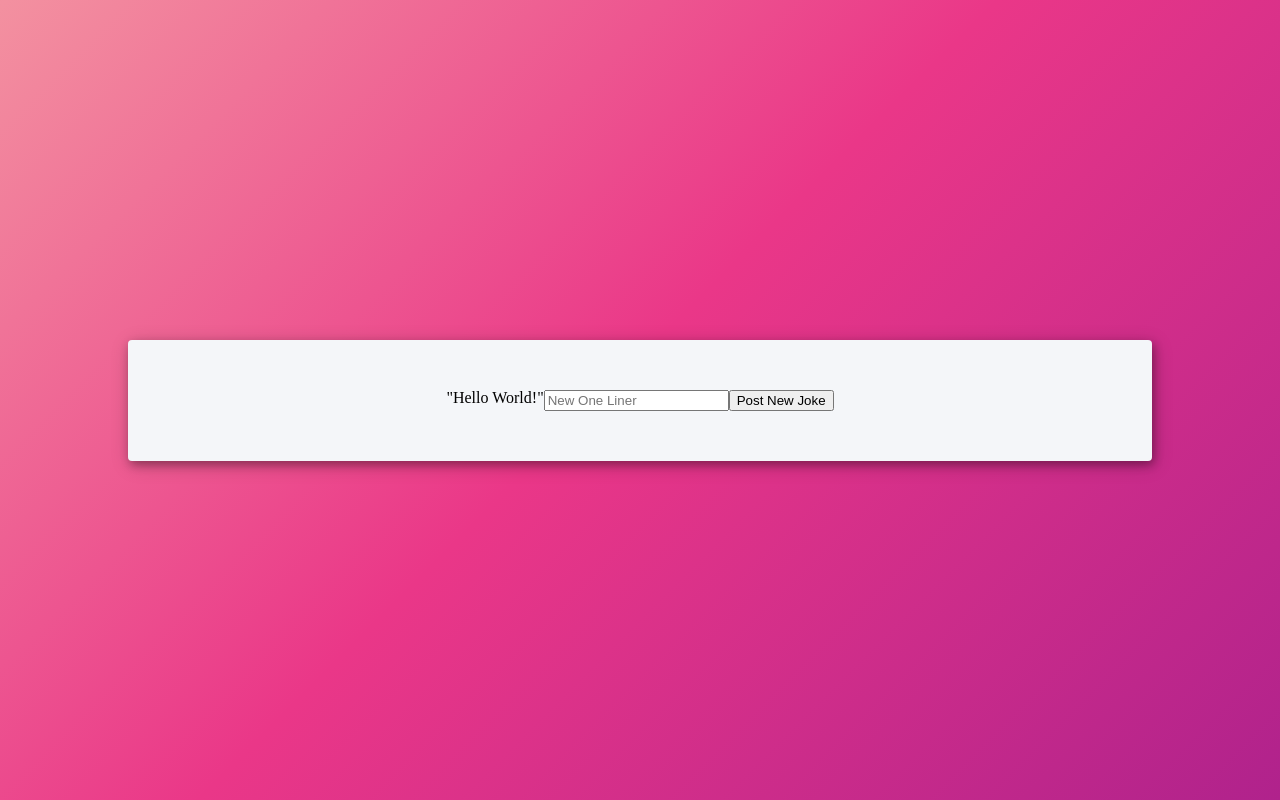
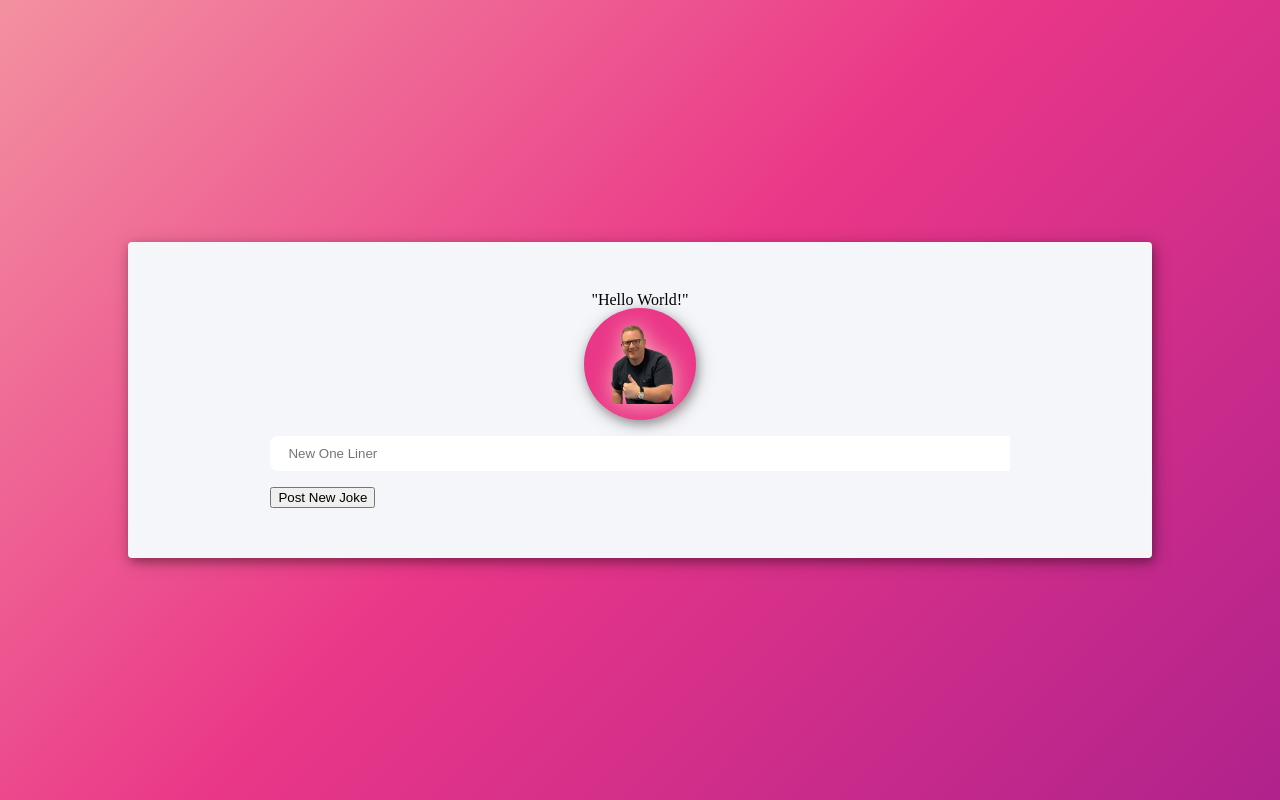
Before and after one commit to Rosemary-Chadwick/chuckle-checklist, a React (Vite) app: page / in a window 1280 px wide. Built offline with nearby package versions, Linux system fonts and the light colour scheme.

Commit message:
added provided CSS styles and added coach steve's picture to header

```diff
--- a/src/App.css
+++ b/src/App.css
@@ -69,6 +69,25 @@ these styles and create your own styles and layout for the application.
   display: flex;
   flex-flow: column nowrap;
   align-items: center;
+
+  .app-heading-circle {
+    background: var(--col-2);
+    width: 7rem;
+    height: 7rem;
+    border-radius: 50%;
+    display: flex;
+    justify-content: center;
+    align-items: center;
+    color: white;
+    font-size: 4rem;
+    box-shadow: 2px 4px 10px hsla(0, 0%, 0%, 0.3),
+      2px 4px 20px hsla(0, 0%, 0%, 0.2);
+
+    .app-logo {
+      width: 5rem;
+      filter: drop-shadow(1px 1px 11px var(--col-0));
+    }
+  }
 
   /** Class for the text for the heading. It should be added to an h1 inside of the div with the .app-heading class*/
   .app-heading-text {
--- a/src/App.jsx
+++ b/src/App.jsx
@@ -1,6 +1,7 @@
 import "./App.css";
 import React, { useState, useEffect } from "react";
 import { postJoke } from "./services/jokeService.jsx";
+import stevePic from "./assets/steve.png";
 
 export const App = () => {
   //const [allJokes, setAllJokes] = useState([]); //State for storing jokes
@@ -23,13 +24,16 @@ export const App = () => {
   }, [newJoke]); // only runs when newJoke changes
 
   return (
-    <>
-      <div>
+    <div className="app-container">
+      <div className="app-heading">
         <h1>"Hello World!"</h1>
+        <div className="app-heading-circle">
+          <img className="app-logo" src={stevePic} alt="Good job Steve" />
+        </div>
       </div>
-      <div>
+      <div className="joke-add-form">
         <input
-          className=""
+          className="joke-input"
           type="text"
           placeholder="New One Liner"
           value={newJoke} // Bind the input value to the state
@@ -37,6 +41,7 @@ export const App = () => {
         />
       </div>
       <button
+        className="joke-input-submit"
         type="button"
         onClick={(event) => {
           postJoke(newJoke);
@@ -45,11 +50,11 @@ export const App = () => {
       >
         Post New Joke
       </button>
-    </>
-    //so that it happens on event not on page render {(event) =>
-    //an object not a function--{postJoke(newJoke)}(worked? with error)--(setNewJoke)--(newJoke.text)
-    //target is not defined -- {postJoke(target.value)}
+    </div>
   );
 };
 
-//callback function-  child component needs to update its parent’s state (to clear input)
+//so that it happens on event not on page render {(event) =>
+//an object not a function--{postJoke(newJoke)}(worked? with error)--(setNewJoke)--(newJoke.text)
+//target is not defined -- {postJoke(target.value)}
+//callback function- child component needs to update its parent’s state (to clear input)
```
